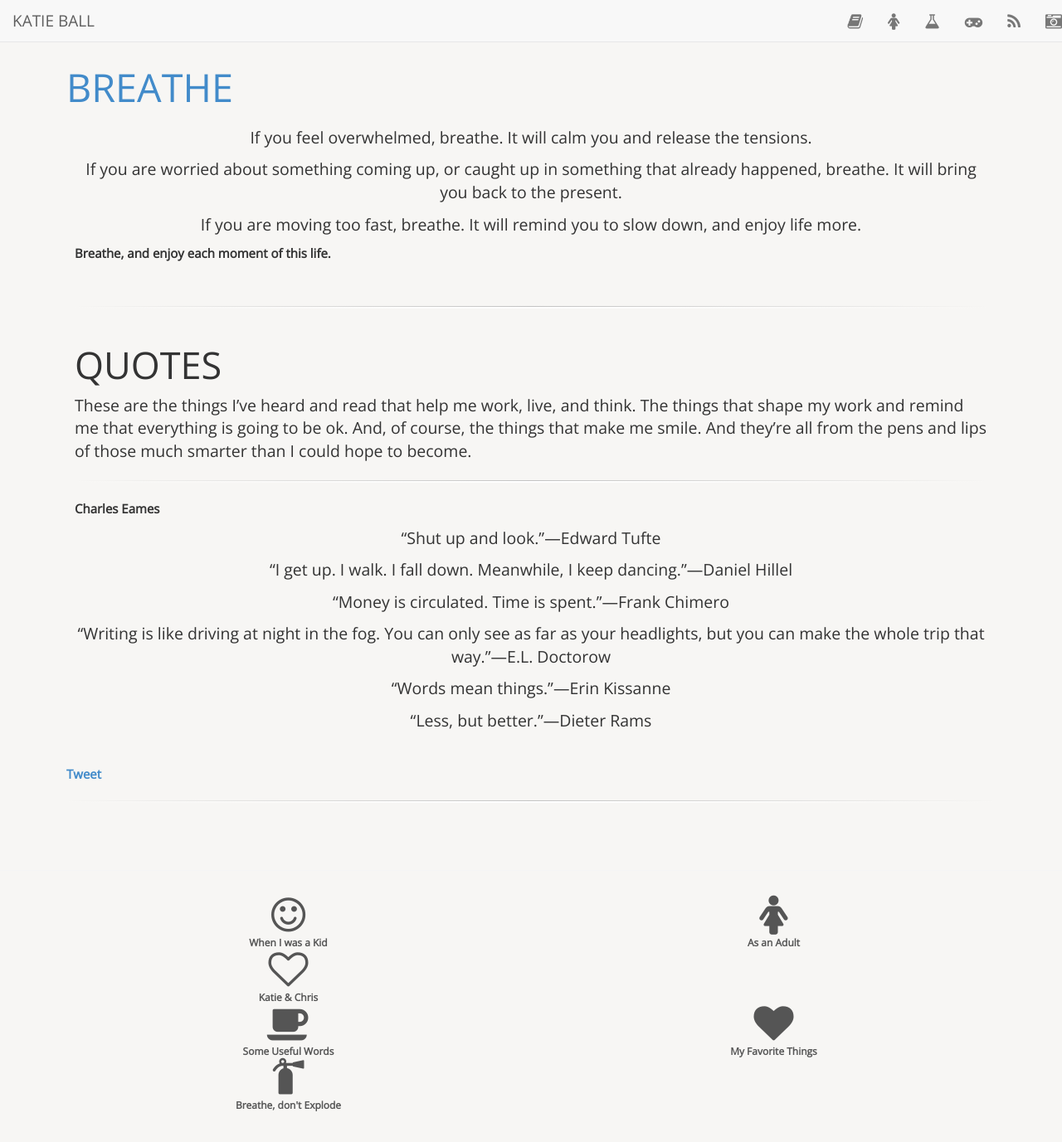
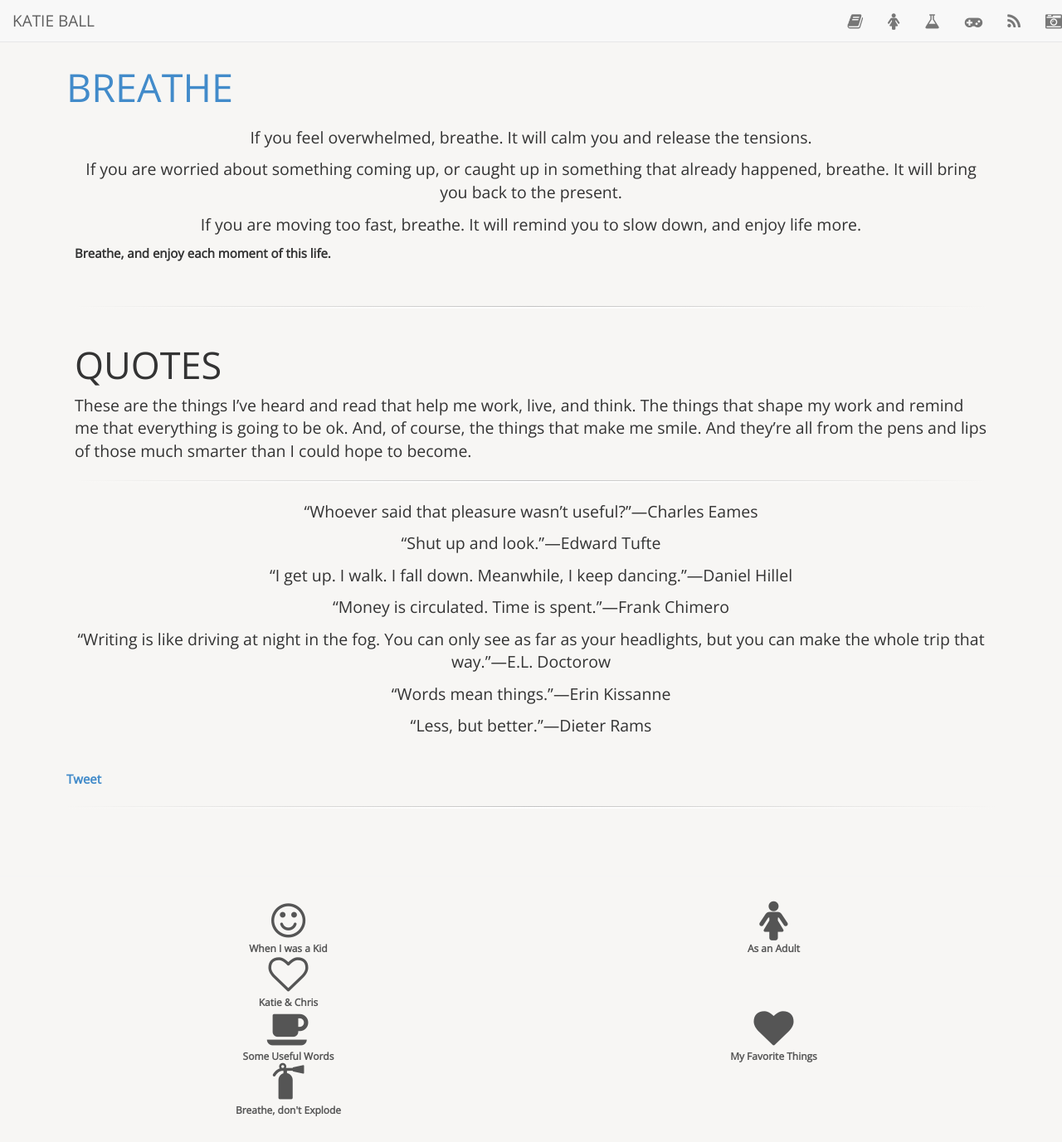
Before and after one commit to roachhd/roachhd.github.io, a Jekyll site: the page built from breathe/index.html, in a window 1280 px wide and 1377 px high. Shown: the whole window at 83% size. Built offline with Jekyll 4.4.1, drawn with Linux system fonts in a browser that asks for light colours; nearby versions of some CDN libraries; Markdown is read by kramdown in place of the engine named in the settings; comment, search, counter and statistics services are not loaded.

Commit message:
Update index.html

```diff
--- a/breathe/index.html
+++ b/breathe/index.html
@@ -23,7 +23,7 @@ title: "Breathe"
 <p style="text-align:left;">These are the things I’ve heard and read that help me work, live, and think. The things that shape my work and remind me that everything is going to be ok. And, of course, the things that make me smile. And they’re all from the pens and lips of those much smarter than I could hope to become.</p>
 
 <hr />
-<div style="text-align:left;>
+<div style="text-align:left;"></style>
 <p>“Whoever said that pleasure wasn’t useful?”—<span class="caps">Charles Eames</span></p>
 
 <p>“Shut up and look.”—<span class="caps">Edward Tufte</span></p>
```
